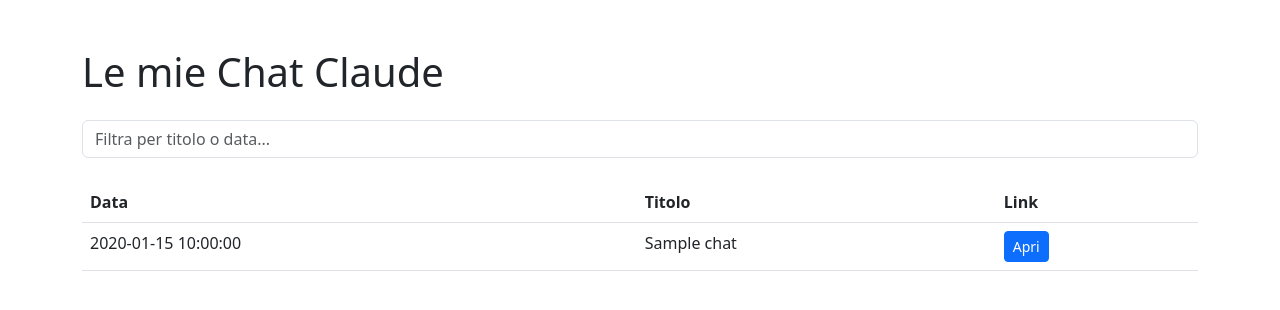
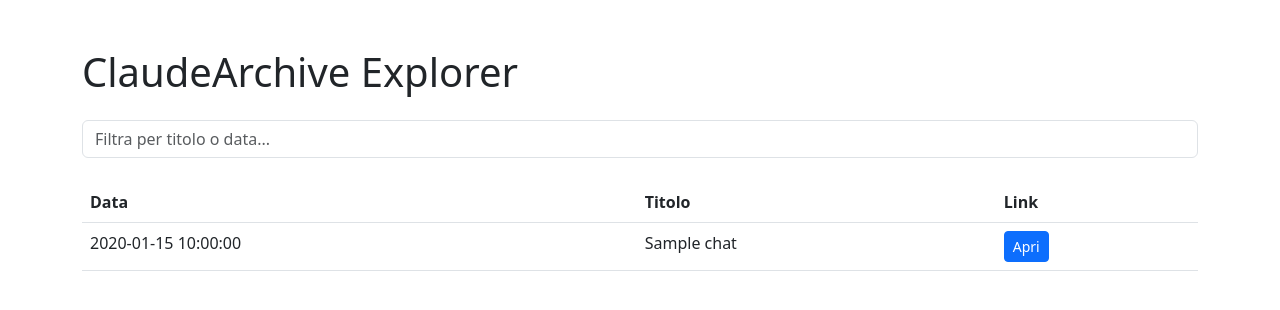
Before and after one commit to riccardogennari/Claude_Chat_Extract-Archive, a Flask app: template templates/index.html in a window 1280 px wide. Shown: the top 310 px of the page. Run offline with Flask 3, Linux system fonts and the light colour scheme; the template is opened without the code that fills it: most values are stand-ins (such as "Sample title", 1, 10 or a date in 2020).

Commit message:
Add files via upload
Titolo: Ridenominazione progetto a "ClaudeArchive Explorer" e aggiornamenti UI

Descrizione: Rinominato il progetto da "Claude Chat Extractor & Viewer" a "ClaudeArchive Explorer" per una migliore identificazione e branding.

Le modifiche includono:

Aggiornamento del README.md con il nuovo nome del progetto e una descrizione più dettagliata delle funzionalità.
Modifica dei titoli delle pagine (<title>) e degli heading principali (<h1>) nei template index.html e viewer.html per riflettere il nuovo nome.
Piccoli affinamenti stilistici e testuali nei template per migliorare la coerenza dell'interfaccia utente.

```diff
--- a/templates/index.html
+++ b/templates/index.html
@@ -1,11 +1,11 @@
 <!DOCTYPE html>
 <html>
 <head>
-    <title>Claude Archive</title>
+    <title>ClaudeArchive Explorer</title>
     <link rel="stylesheet" href="https://cdn.jsdelivr.net/npm/bootstrap@5.3.0/dist/css/bootstrap.min.css">
 </head>
 <body class="container mt-5">
-    <h1>Le mie Chat Claude</h1>
+    <h1>ClaudeArchive Explorer</h1>
     <input type="text" id="filterInput" class="form-control my-4" placeholder="Filtra per titolo o data...">
 
     <table class="table table-hover">
--- a/templates/viewer.html
+++ b/templates/viewer.html
@@ -1,7 +1,7 @@
 <!DOCTYPE html>
 <html>
 <head>
-    <title>Visualizzatore Chat</title>
+    <title>Viewer | ClaudeArchive Explorer</title>
     <link rel="stylesheet" href="https://cdn.jsdelivr.net/npm/bootstrap@5.3.0/dist/css/bootstrap.min.css">
     <style>
         .source-view { display: none; background: #f8f9fa; padding: 20px; border-radius: 5px; }
```
Also changed, not shown: README.md.
